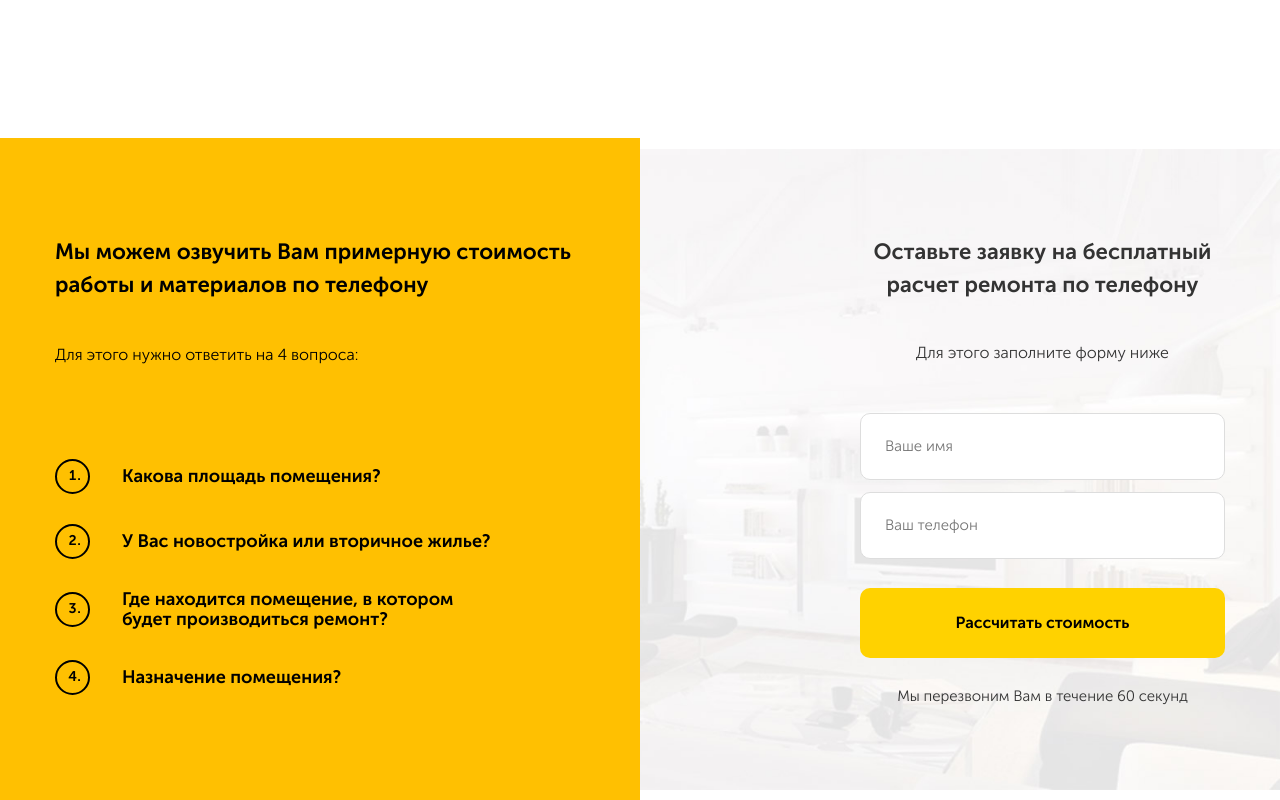
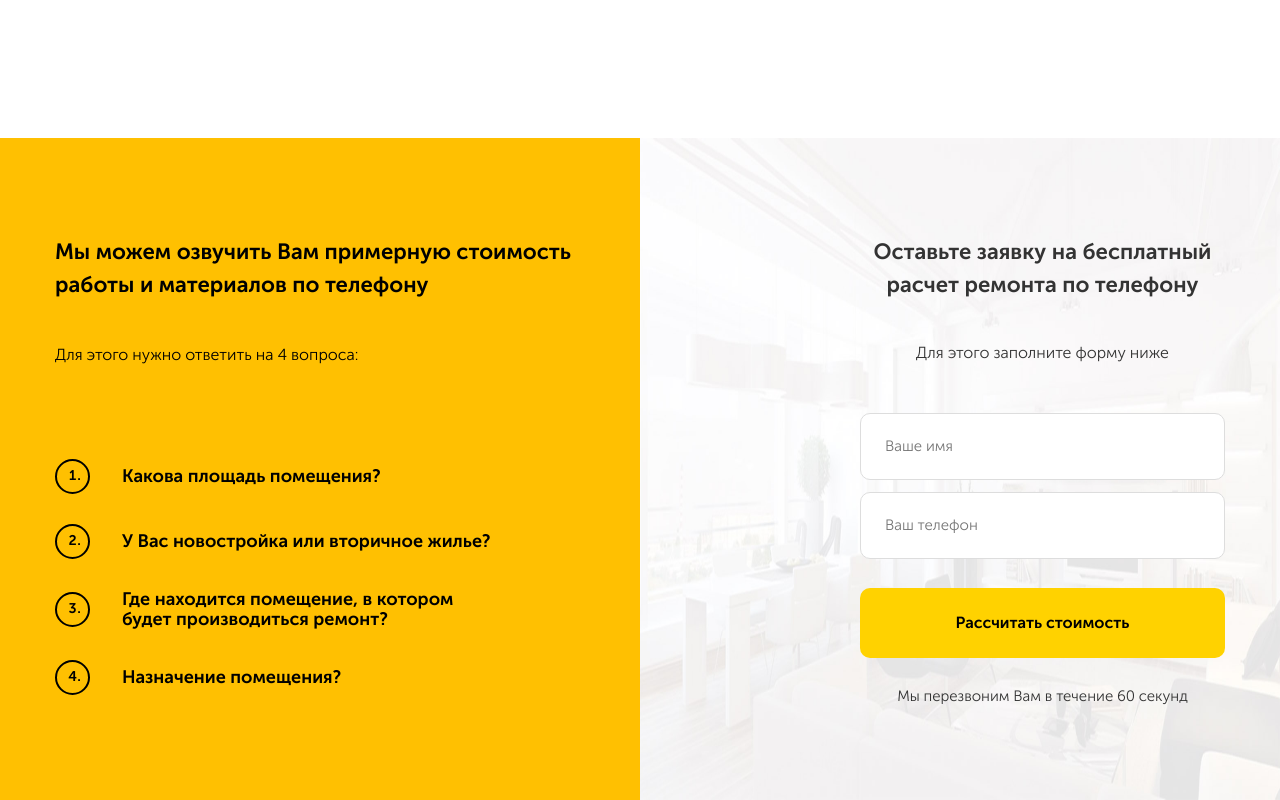
Before and after one commit to Sasha9805/repair-2020, a plain HTML site: page src/index.html in a window 1280 px wide. Shown: the part 5487-6287 px from the top of the page. Drawn offline with Linux system fonts and the light colour scheme.

Commit message:
Устранена проблема уменьшения фонового изображения (справа)

```diff
--- a/src/sass/blocks/_brief.sass
+++ b/src/sass/blocks/_brief.sass
@@ -3,7 +3,7 @@
   padding-bottom: 89px
 
   background-image: url('../img/brief/brief-bg-color.jpg'), url('../img/brief/brief-bg.jpg')
-  background-size: 50%, contain
+  background-size: 50%, 50% 100%
   background-position: left center, center right
   background-repeat: repeat-y, no-repeat
   &-title
```
Also changed, not shown: src/css/style.css, 1 other file.
